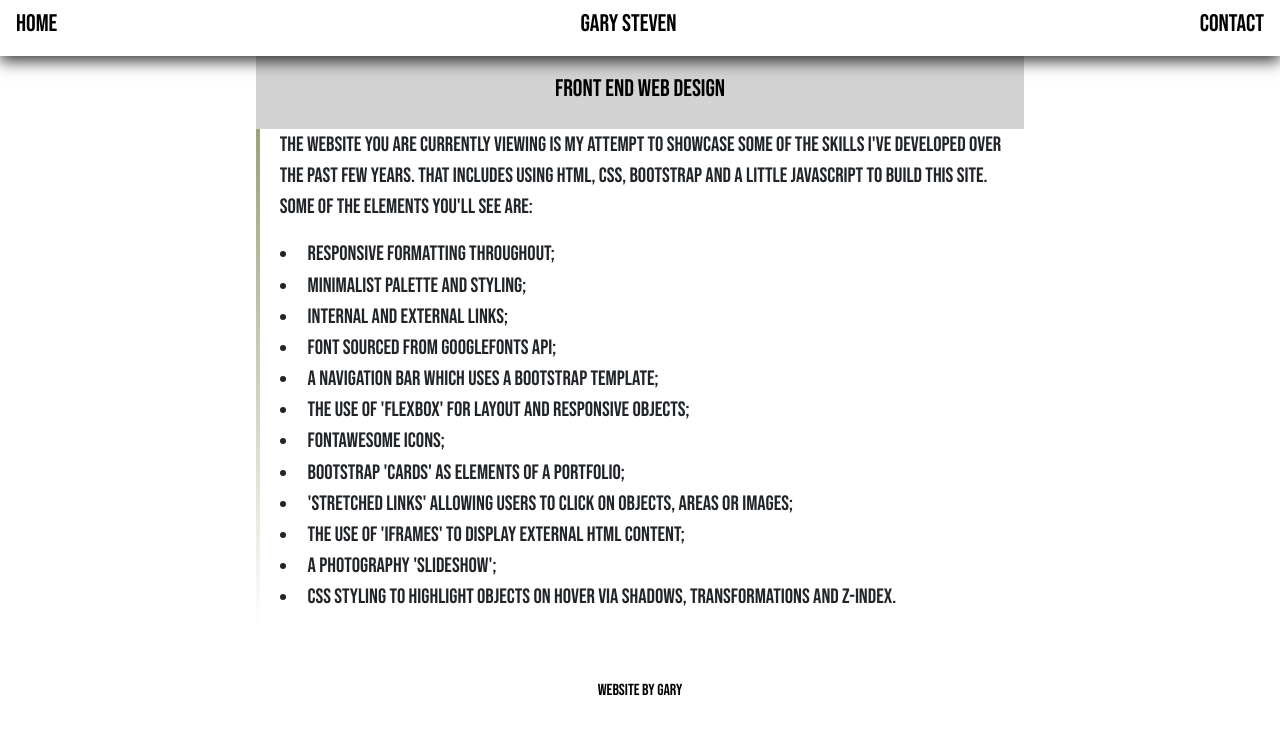
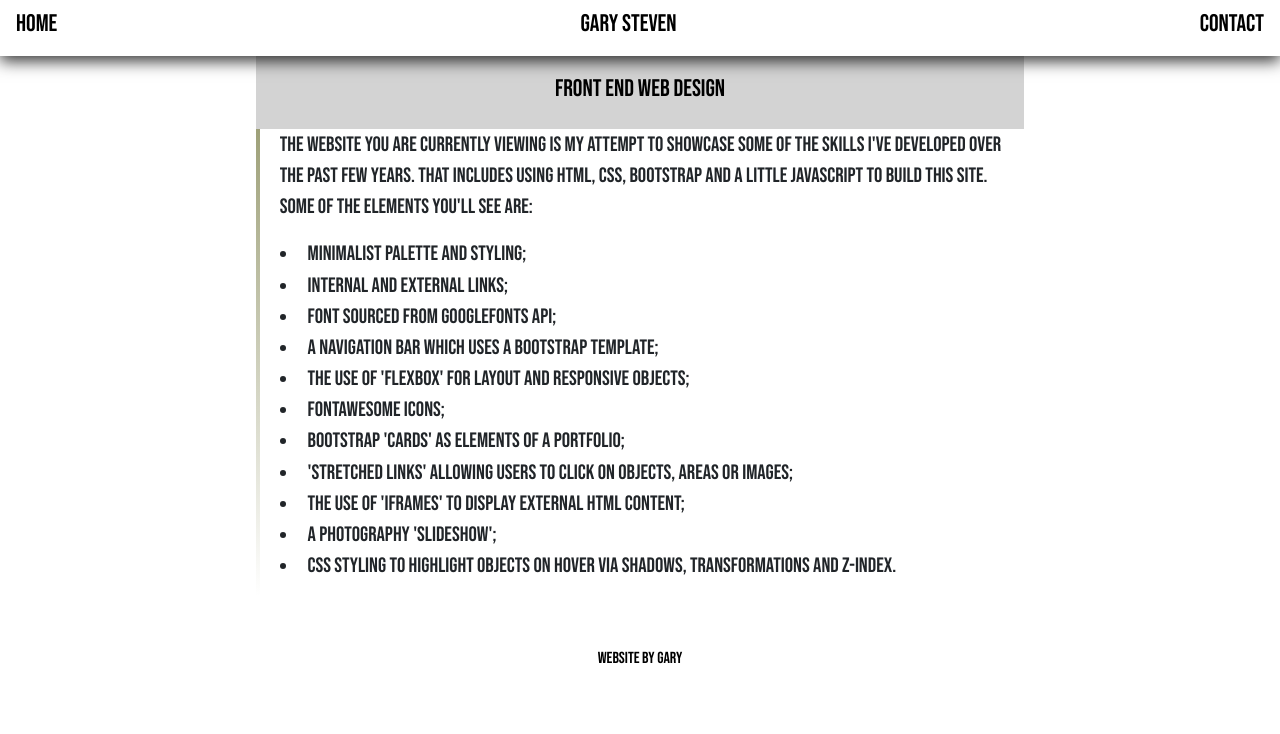
Before and after one commit to GarySteven/portfolio, a website: page web.html in a window 1280 px wide. Drawn offline with nearby package versions, Linux system fonts and the light colour scheme.

Commit message:
Update web.html

```diff
--- a/web.html
+++ b/web.html
@@ -27,7 +27,7 @@
                     The website you are currently viewing is my attempt to showcase some of the skills I've developed over the past few years.
                     That includes using HTML, CSS, bootstrap and a little javascript to build this site. Some of the elements you'll see are:
                     <ui>
-                        <li>responsive formatting throughout;</li>
+                        <!-- <li>responsive formatting throughout;</li> -->
                         <li>minimalist palette and styling;</li>
                         <li>internal and external links;</li>
                         <li>font sourced from googlefonts API;</li>
```
